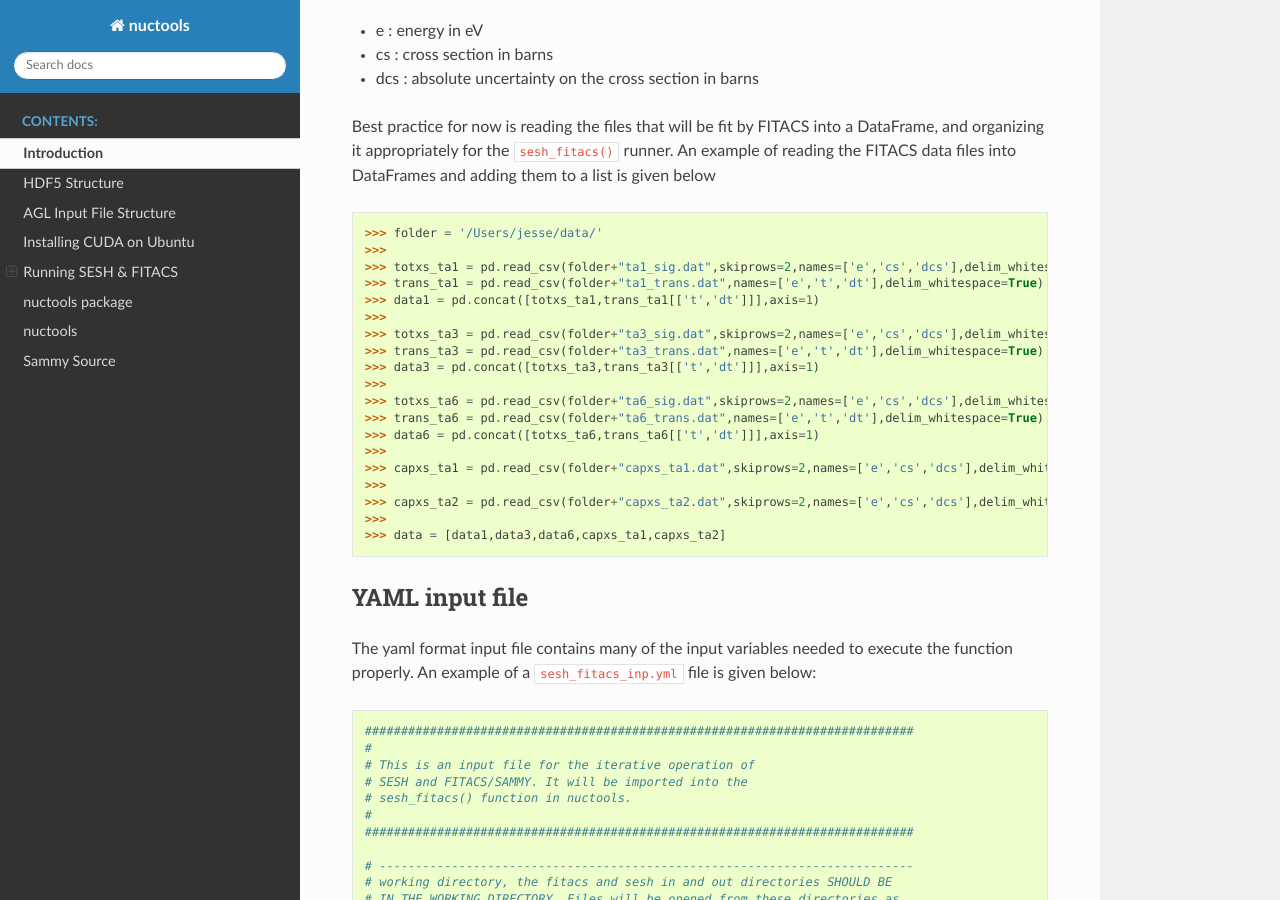
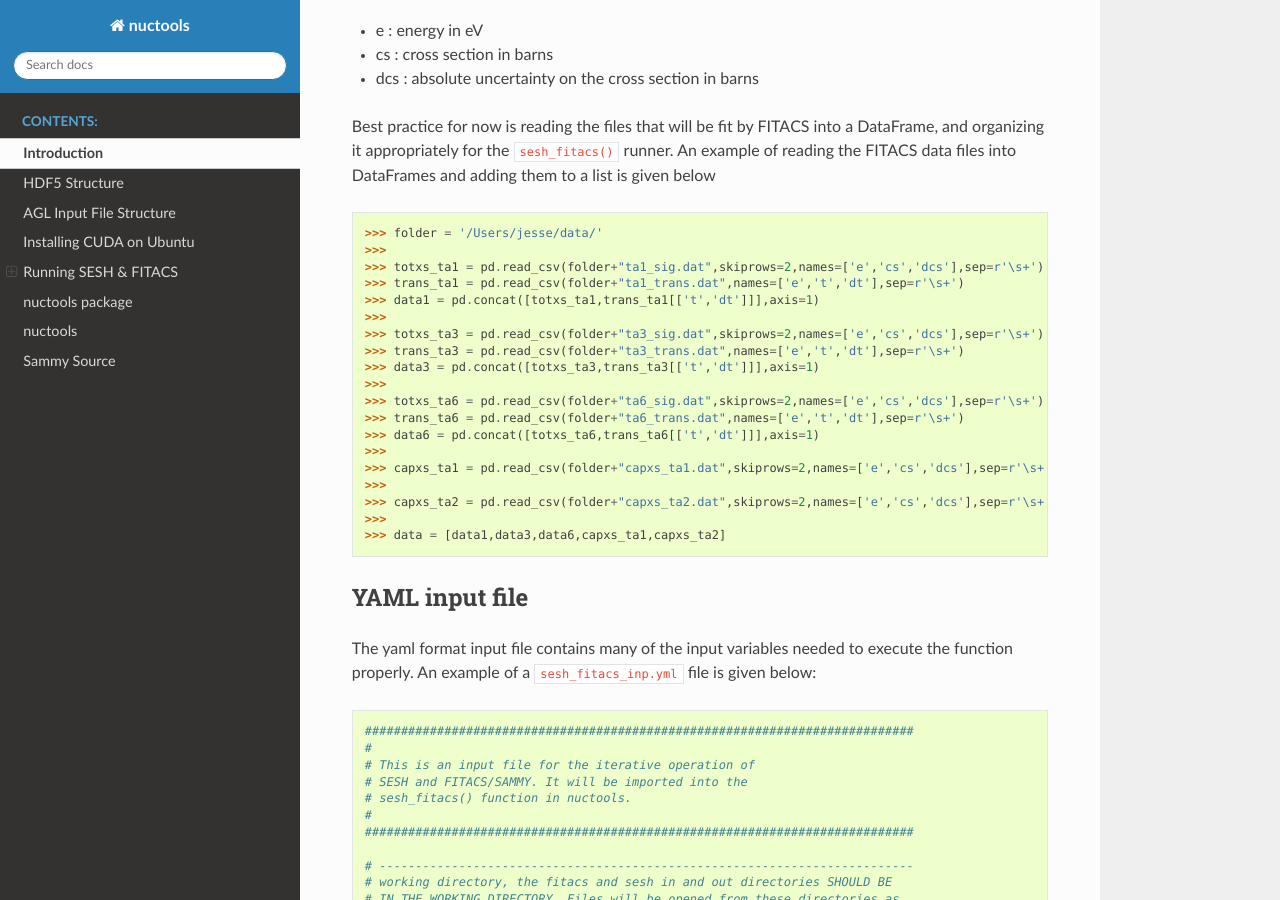
Before and after one commit to brownjm1968/nuctools, a Sphinx documentation site: the page built from docs/manual.rst, in a window 1280 px wide and 900 px high, scrolled down 5214 px. Built offline with Sphinx 7.4.7 and the Read the Docs theme 3.1.0, drawn with Linux system fonts in a browser that asks for light colours; formulas are drawn with MathJax 3.

Commit message:
fix Pandas future warnings

```diff
--- a/docs/manual.rst
+++ b/docs/manual.rst
@@ -225,21 +225,21 @@ FITACS data files into DataFrames and adding them to a list is given below ::
 
     >>> folder = '/Users/jesse/data/'
     >>>
-    >>> totxs_ta1 = pd.read_csv(folder+"ta1_sig.dat",skiprows=2,names=['e','cs','dcs'],delim_whitespace=True)
-    >>> trans_ta1 = pd.read_csv(folder+"ta1_trans.dat",names=['e','t','dt'],delim_whitespace=True)
+    >>> totxs_ta1 = pd.read_csv(folder+"ta1_sig.dat",skiprows=2,names=['e','cs','dcs'],sep=r'\s+')
+    >>> trans_ta1 = pd.read_csv(folder+"ta1_trans.dat",names=['e','t','dt'],sep=r'\s+')
     >>> data1 = pd.concat([totxs_ta1,trans_ta1[['t','dt']]],axis=1)
     >>>
-    >>> totxs_ta3 = pd.read_csv(folder+"ta3_sig.dat",skiprows=2,names=['e','cs','dcs'],delim_whitespace=True)
-    >>> trans_ta3 = pd.read_csv(folder+"ta3_trans.dat",names=['e','t','dt'],delim_whitespace=True)
+    >>> totxs_ta3 = pd.read_csv(folder+"ta3_sig.dat",skiprows=2,names=['e','cs','dcs'],sep=r'\s+')
+    >>> trans_ta3 = pd.read_csv(folder+"ta3_trans.dat",names=['e','t','dt'],sep=r'\s+')
     >>> data3 = pd.concat([totxs_ta3,trans_ta3[['t','dt']]],axis=1)
     >>>
-    >>> totxs_ta6 = pd.read_csv(folder+"ta6_sig.dat",skiprows=2,names=['e','cs','dcs'],delim_whitespace=True)
-    >>> trans_ta6 = pd.read_csv(folder+"ta6_trans.dat",names=['e','t','dt'],delim_whitespace=True)
+    >>> totxs_ta6 = pd.read_csv(folder+"ta6_sig.dat",skiprows=2,names=['e','cs','dcs'],sep=r'\s+')
+    >>> trans_ta6 = pd.read_csv(folder+"ta6_trans.dat",names=['e','t','dt'],sep=r'\s+')
     >>> data6 = pd.concat([totxs_ta6,trans_ta6[['t','dt']]],axis=1)
     >>>
-    >>> capxs_ta1 = pd.read_csv(folder+"capxs_ta1.dat",skiprows=2,names=['e','cs','dcs'],delim_whitespace=True)
+    >>> capxs_ta1 = pd.read_csv(folder+"capxs_ta1.dat",skiprows=2,names=['e','cs','dcs'],sep=r'\s+')
     >>>
-    >>> capxs_ta2 = pd.read_csv(folder+"capxs_ta2.dat",skiprows=2,names=['e','cs','dcs'],delim_whitespace=True)
+    >>> capxs_ta2 = pd.read_csv(folder+"capxs_ta2.dat",skiprows=2,names=['e','cs','dcs'],sep=r'\s+')
     >>>
     >>> data = [data1,data3,data6,capxs_ta1,capxs_ta2]
 
```
Also changed, not shown: 7 other files.
